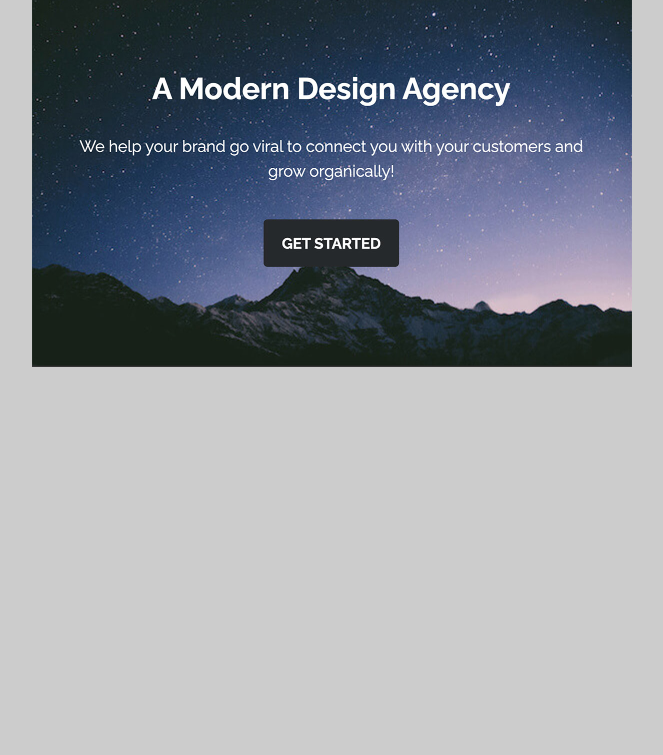
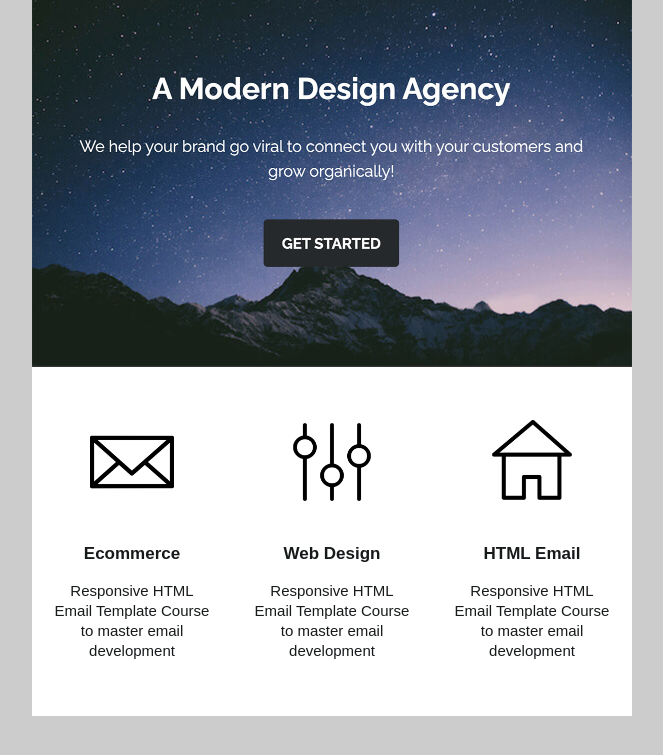
Before and after one commit to CourtG/html-email-portfolio, a plain HTML site: page index.html in a window 1280 px wide. Shown: the part 91-846 px from the top of the page, without its empty margins (308-971 px from the left). Before the commit the page ends 800 px from the top, so only its background shows below. Drawn offline with Linux system fonts and the light colour scheme.

Commit message:
three column section with CSS

```diff
--- a/index.html
+++ b/index.html
@@ -45,6 +45,27 @@
         vertical-align: top;
         text-align: center;
       }
+			.three-columns {
+				text-align: center;
+				font-size: 0;
+				padding: 15px 0 25px;
+			}
+			.three-columns .column {
+        width: 100%;
+        max-width: 200px;
+        display: inline-block;
+        vertical-align: top;
+        text-align: center;
+      }
+			.three-columns .padding {
+				padding: 15px;
+			}
+			.three-columns .content {
+				font-size: 15px;
+				line-height: 20px;
+				padding: 0 5px;
+			}
+
     </style>
   </head>
   <body>
@@ -118,6 +139,85 @@
 
         <!-- THREE COLUMN SECTION -->
 
+				<tr>
+					<td>
+						<table width="100%">
+							<tr>
+								<td class="three-columns">
+
+									<table class="column">
+										<tr>
+											<td class="padding">
+
+												<table class="content">
+													<tr>
+														<td>
+															<a href="#"><img src="img/email.png" alt="" width="130px" style="max-width: 130px;">
+															</a>
+														</td>
+													</tr>
+													<tr>
+														<td>
+															<p style="font-weight:bold; font-size: 17px;">Ecommerce</p>
+															<p>Responsive HTML Email Template Course to master email development</p>
+														</td>
+													</tr>
+												</table>
+											</td>
+										</tr>
+									</table>
+
+									<table class="column">
+										<tr>
+											<td class="padding">
+
+												<table class="content">
+													<tr>
+														<td>
+															<a href="#"><img src="img/settings.png" alt="" width="130px" style="max-width: 130px;">
+															</a>
+														</td>
+													</tr>
+													<tr>
+														<td>
+															<p style="font-weight:bold; font-size: 17px;">Web Design</p>
+															<p>Responsive HTML Email Template Course to master email development</p>
+														</td>
+													</tr>
+												</table>
+											</td>
+										</tr>
+									</table>
+
+									<table class="column">
+										<tr>
+											<td class="padding">
+
+												<table class="content">
+													<tr>
+														<td>
+															<a href="#"><img src="img/home.png" alt="" width="130px" style="max-width: 130px;">
+															</a>
+														</td>
+													</tr>
+													<tr>
+														<td>
+															<p style="font-weight:bold; font-size: 17px;">HTML Email</p>
+															<p>Responsive HTML Email Template Course to master email development</p>
+														</td>
+													</tr>
+												</table>
+											</td>
+										</tr>
+									</table>
+
+								</td>
+							</tr>
+						</table>
+					</table>
+					</td>
+				</tr>
+
         <!-- TWO COLUMN SECTION -->
 
         <!-- TITLE, TEXT & BUTTON -->
```
